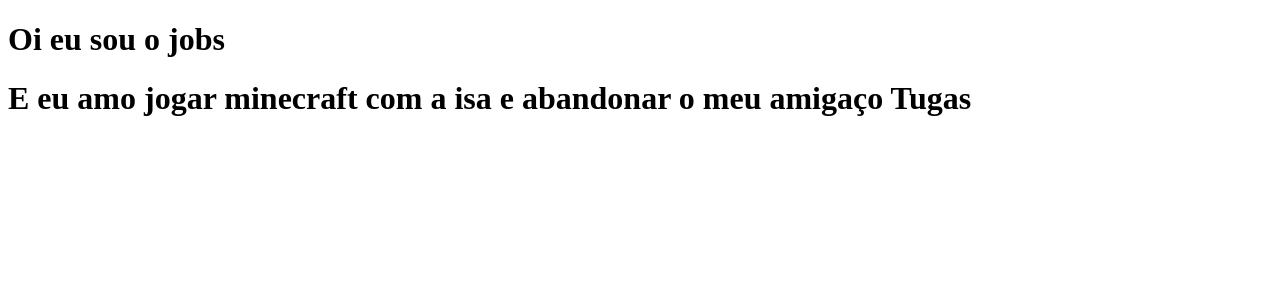
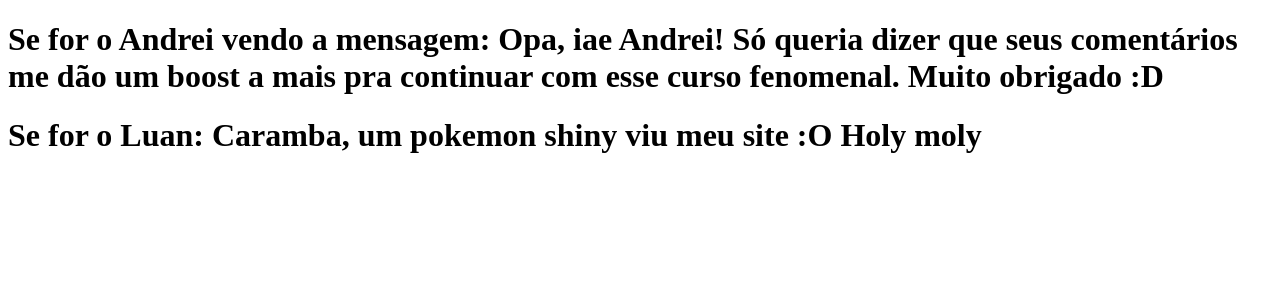
Before and after one commit to Tugasdev/clone-tab-news, a Next.js app: page / in a window 1280 px wide. Shown: the top 300 px of the page. Built offline with nearby package versions, Linux system fonts and the light colour scheme.

Commit message:
Adding specific people to the game

```diff
--- a/pages/index.js
+++ b/pages/index.js
@@ -1,8 +1,8 @@
 function Home() {
     return (
         <>
-            <h1>Oi eu sou o jobs</h1>
-            <h1>E eu amo jogar minecraft com a isa e abandonar o meu amigaço Tugas</h1>
+            <h1>Se for o Andrei vendo a mensagem: Opa, iae Andrei! Só queria dizer que seus comentários me dão um boost a mais pra continuar com esse curso fenomenal. Muito obrigado :D</h1>
+            <h1>Se for o Luan: Caramba, um pokemon shiny viu meu site :O Holy moly</h1>
         </>
     );
 }
```
